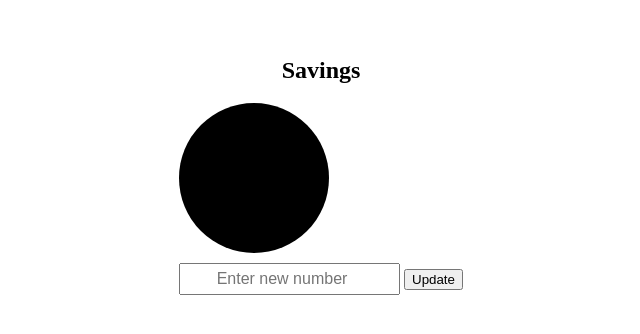
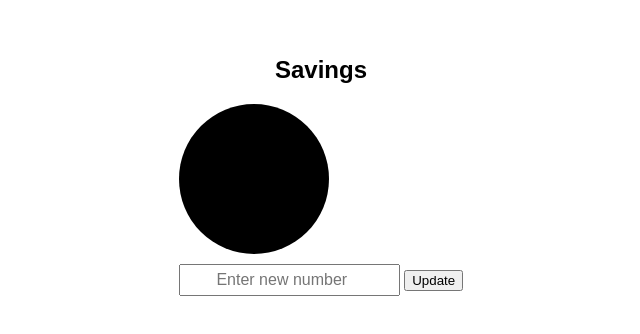
Before and after one commit to mariadenisseolmedo/notion_widget1, a plain HTML site: page index.html in a window 1280 px wide. Shown: the part 242-576 px from the top of the page, 319-959 px from the left. Drawn offline with Linux system fonts and the light colour scheme.

Commit message:
Update index.html

```diff
--- a/index.html
+++ b/index.html
@@ -13,7 +13,7 @@
             height: 100vh;
             background-color: white;
             color: black;
-            font-family: Times New Roman, sans-serif;
+            font-family: Arial, sans-serif;
         }
         .widget-container {
             text-align: center;
@@ -24,7 +24,7 @@
             border-radius: 50%;
             background-color: black;
             display: flex;
-            align-items: left;
+            align-items: center;
             justify-content: center;
             font-size: 32px;
             font-weight: bold;
```
